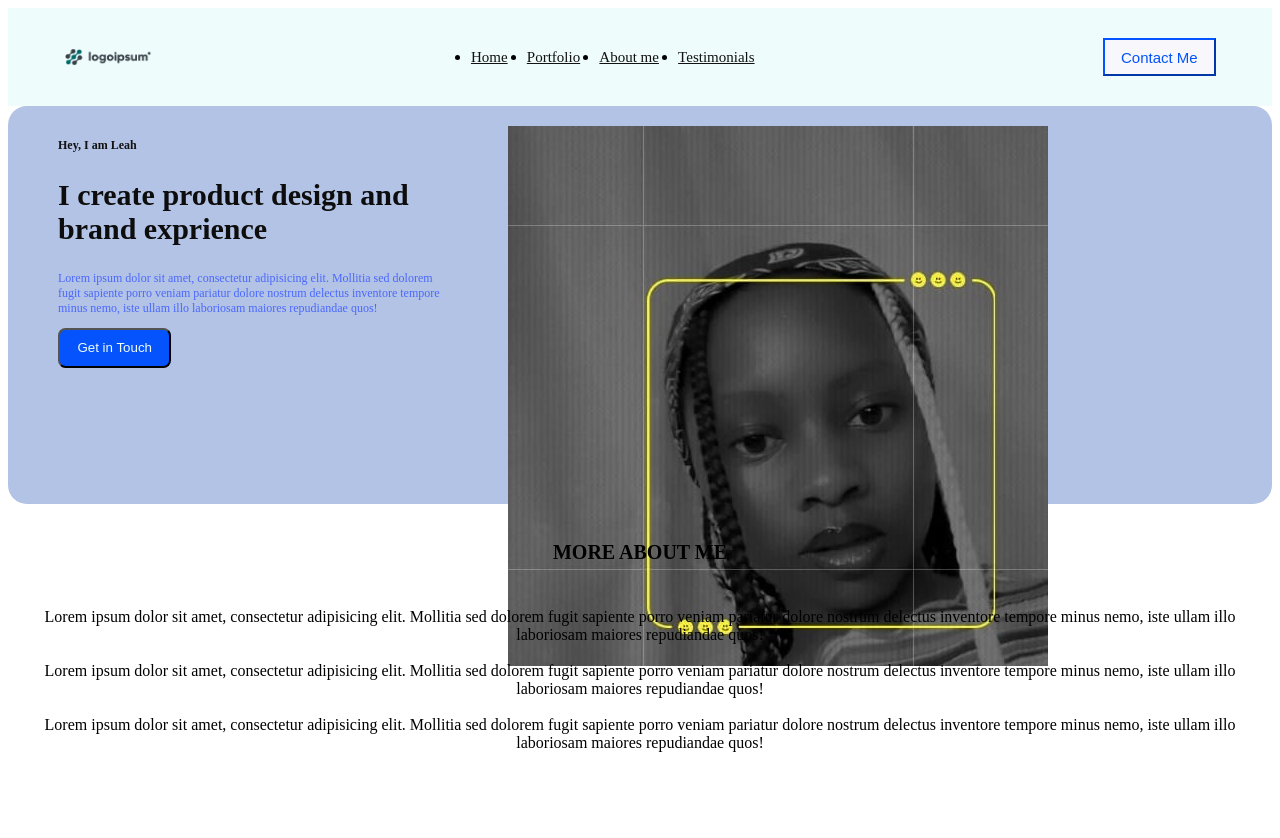
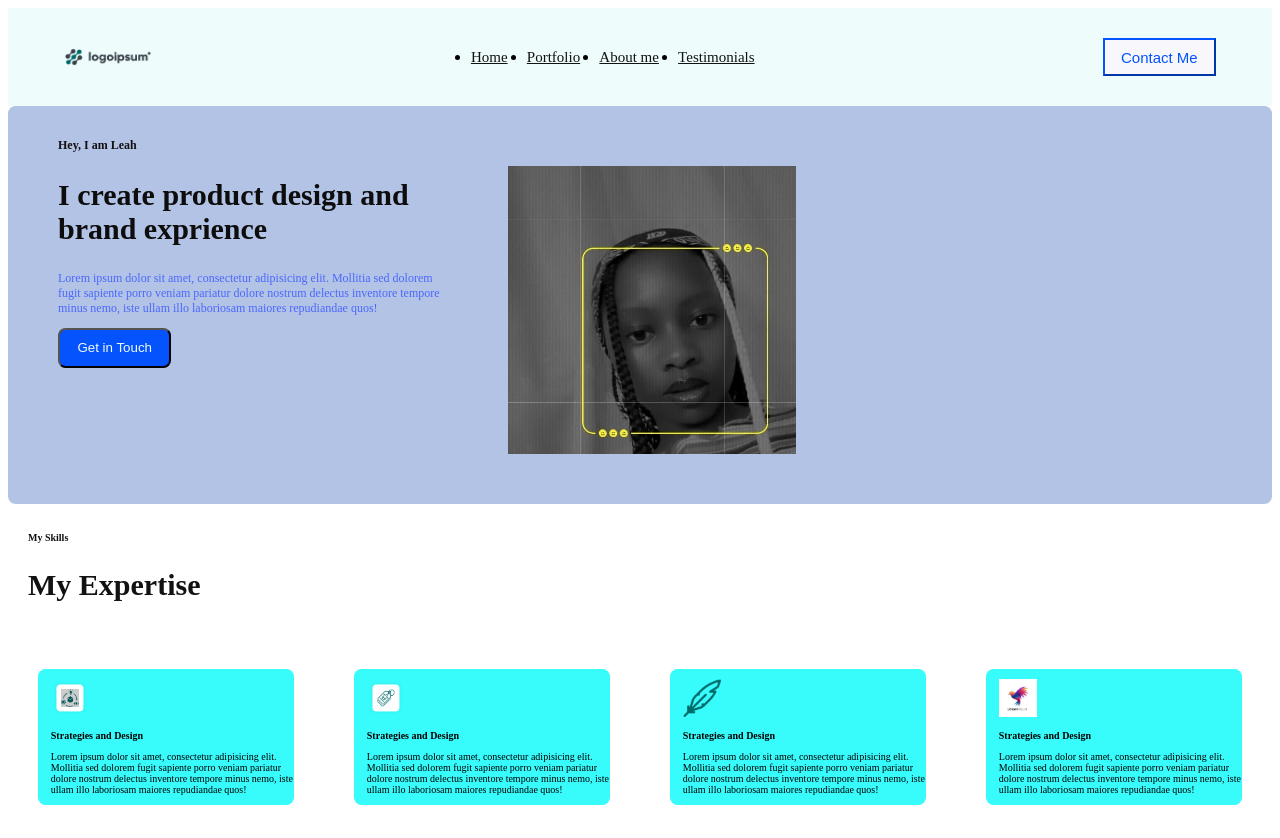
Before and after one commit to leahnjambi/My-Trial, a plain HTML site: page index.html in a window 1280 px wide. Shown: the top 838 px of the page. Before the commit the page ends 800 px from the top, so only its background shows below. Drawn offline with Linux system fonts and the light colour scheme.

Commit message:
added some section to add more data in my website

```diff
--- a/Css/css.css
+++ b/Css/css.css
@@ -45,7 +45,7 @@
   display: flex;
   padding-top: 20px;
   background-color: #b3c3e5;
-  border-radius: 0.5cm;
+  border-radius: 0.2cm;
   height: 10cm;
 }
 .h1{
@@ -76,22 +76,121 @@
   text-align: start;
 }
 .logoph1{
-  width: 0.2cm;
-  height: 0.2cm;
+  border-radius: 0.5cm;
+  padding-top: 40px;
+  padding-bottom: 50px;
+
 }
 .navMOREABOUT{
-
   text-align: center;
   padding-top: 20px;
   padding-bottom: 20px;
 }
+.skillP{
+  display: flex;
+  justify-content: space-between;
+}
 .divH{
   padding-bottom: 12px;
 }
-.hMore{
+.hMore1{
+  padding-left: 20px;
+  text-align: start;
+  font-size: 10px;
+  color: #131213;
+}
+.hMore2{
+  padding-left: 20px;
+  text-align: start;
+  font-size: 30px;
+  color: #131213;
+}
+.skillP{
+  display: flex;
+}
+.logoph2{
+  width: 1cm;
+  height: 1cm;
+  padding-top: 10px;
+  padding-left: 5%;
+  padding-right: 95%;
+}
+.div1{
+  border-radius: 0.2cm;
+  background-color: #38fcfc;
+  font-size: 20px;
+  margin: 30px;
+}
+.div1 h1{
+  font-size: 10px;
+  text-align: start;
+  padding-left: 5%;
+}
+.div1 p{
+  font-size: 10px;
+  text-align: start;
+  padding-left: 5%;}
+.div2{
+  border-radius: 0.2cm;
+  background-color: #38fcfc;
+  font-size: 20px;
+  margin: 30px;
+}
 
-  text-align: center;
-  font-size: 20px;
-  font-color:#2157
+.div2 h1{
+  font-size: 10px;
+  text-align: start;
+  padding-left: 5%;
+
 
 }
+.div2 p{
+  font-size: 10px;
+  text-align: start;
+  padding-left: 5%;
+
+
+}
+.div3{
+   border-radius: 0.2cm;
+  background-color: #38fcfc;
+  font-size: 20px;
+  margin: 30px;
+}
+
+.div3 h1{
+  font-size: 10px;
+  padding-left: 5%;
+  text-align: start;
+
+}
+.div3 p{
+  font-size: 10px;
+  padding-left: 5%;
+  text-align: start;
+
+}
+.div4{
+  border-radius: 0.2cm;
+  background-color: #38fcfc;
+  font-size: 20px;
+  margin: 30px;
+}
+
+.div4 h1{
+  font-size: 10px;
+  padding-left: 5%;
+  text-align: start;
+
+}
+.div4 p{
+  font-size: 10px;
+  text-align: start;
+  padding-left: 5%;
+}
+.aboutMe{
+  display: flex;
+}
+.aboutP{
+  margin: 50px;
+}
--- a/index.html
+++ b/index.html
@@ -38,30 +38,65 @@
         </p>
         <button class="btn2">Get in Touch</button>
     </div>
-    <div class="logoph1">
-        <img src="Img/IMG-20230928-WA0036.jpg">
-    </div>
+        <img class="logoph1" src="Img/IMG-20230928-WA0036.jpg">
 </nav>
 <!-- About me -->
-<nav class="navMOREABOUT">
-    <div class="divH"><h1 class="hMore">MORE ABOUT ME</h1></div>
-       <div class="divP"> <p class="moreAbout">Lorem ipsum dolor sit amet, consectetur adipisicing elit. Mollitia sed
+<section class="navMOREABOUT">
+    <div class="divH">
+        <h1 class="hMore1">My Skills</h1>
+        <h1 class="hMore2">My Expertise</h1></div>
+    <div class="skillP">
+        <div class="div1">
+            <img class="logoph2" src="Img/Strategy%20&%20Direction.png">
+            <h1>Strategies and Design</h1>
+            <p>Lorem ipsum dolor sit amet, consectetur adipisicing elit. Mollitia sed
             dolorem fugit sapiente porro veniam pariatur dolore nostrum delectus
             inventore tempore minus nemo, iste ullam illo laboriosam maiores
-            repudiandae quos!<br><br>Lorem ipsum dolor sit amet, consectetur adipisicing elit. Mollitia sed
+            repudiandae quos!</p>
+        </div>
+        <div class="div2">
+            <img class="logoph2" src="Img/Branding%20&%20Logo.png">
+            <h1>Strategies and Design</h1>
+            <p>Lorem ipsum dolor sit amet, consectetur adipisicing elit. Mollitia sed
             dolorem fugit sapiente porro veniam pariatur dolore nostrum delectus
             inventore tempore minus nemo, iste ullam illo laboriosam maiores
-            repudiandae quos!
-            <br> <br>Lorem ipsum dolor sit amet, consectetur adipisicing elit. Mollitia sed
+            repudiandae quos!</p>
+        </div>
+        <div class="div3">
+            <img class="logoph2" src="Img/feather-pen%201.png">
+            <h1>Strategies and Design</h1>
+            <p>Lorem ipsum dolor sit amet, consectetur adipisicing elit. Mollitia sed
             dolorem fugit sapiente porro veniam pariatur dolore nostrum delectus
             inventore tempore minus nemo, iste ullam illo laboriosam maiores
-            repudiandae quos!</p></div>
-</nav>
-
-
-
-
-
+            repudiandae quos!</p>
+        </div>
+        <div class="div4">
+            <img class="logoph2" src="Img/logoI.jpg">
+            <h1>Strategies and Design</h1>
+            <p>Lorem ipsum dolor sit amet, consectetur adipisicing elit. Mollitia sed
+            dolorem fugit sapiente porro veniam pariatur dolore nostrum delectus
+            inventore tempore minus nemo, iste ullam illo laboriosam maiores
+            repudiandae quos!</p>
+        </div>
+    </div>
+</section>
+<section class="aboutMe">
+    <div>
+        <img class="logoph1" src="Img/IMG-20230928-WA0036.jpg">
+    </div>
+    <div class="aboutP">
+        <h5>About</h5>
+        <h1>About Me</h1>
+        <p>Lorem ipsum dolor sit amet, consectetur adipisicing elit. Mollitia sed
+            dolorem fugit sapiente porro veniam pariatur dolore nostrum delectus
+            inventore tempore minus nemo, iste ullam illo laboriosam maiores
+            repudiandae quos!</p>
+        <p>Lorem ipsum dolor sit amet, consectetur adipisicing elit. Mollitia sed
+            dolorem fugit sapiente porro veniam pariatur dolore nostrum delectus
+            inventore tempore minus nemo, iste ullam illo laboriosam maiores
+            repudiandae quos!</p>
+    </div>
+</section>
 
 </body>
 </html>
```
Also changed, not shown: Img/Branding & Logo.png (added), Img/Strategy & Direction.png (added), Img/feather-pen 1.png (added).
